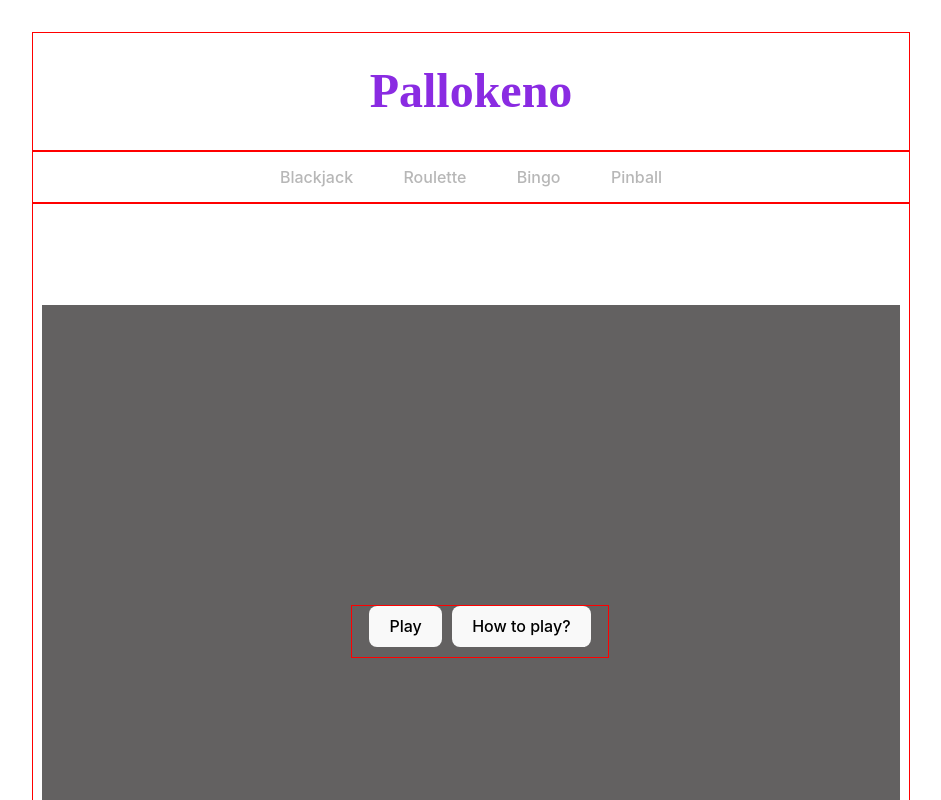
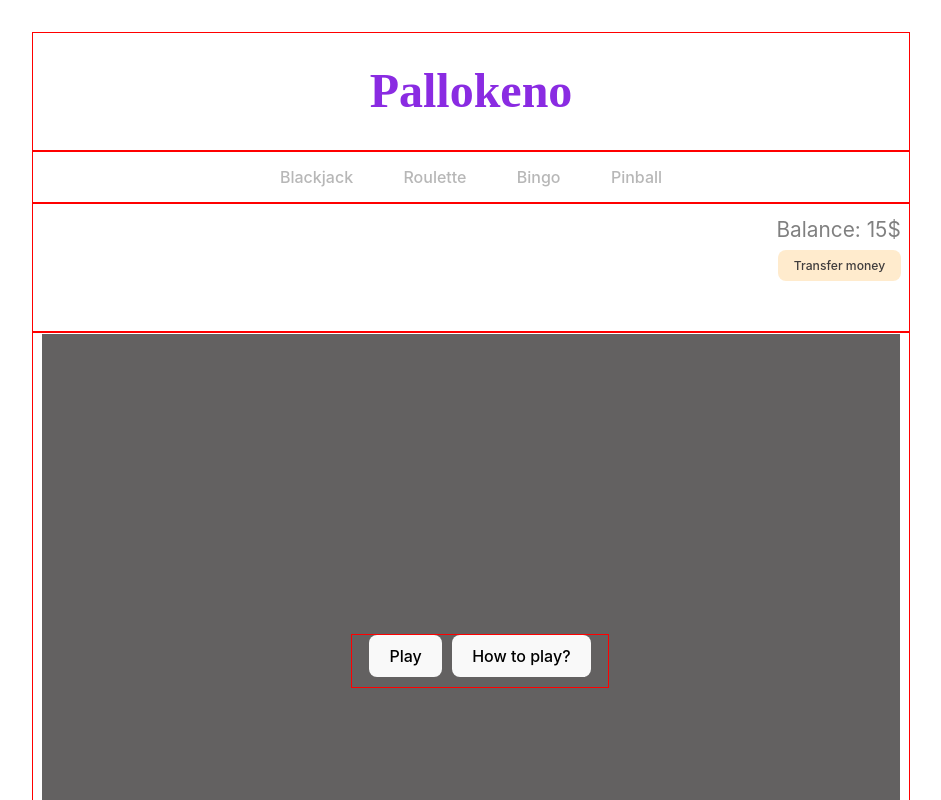
Before and after one commit to Lasis7/Gambling, a Svelte app: page / in a window 1280 px wide. Shown: the top 800 px of the page, without its empty margins (178-1119 px from the left). Built offline with nearby package versions, Linux system fonts and the light colour scheme.

Commit message:
added balance system

```diff
--- a/src/App.svelte
+++ b/src/App.svelte
@@ -31,6 +31,8 @@
   let numberDraw = false;
   let gameOver = false;
   let submits = 8;
+
+  let balance = 15;
 
   //numbers is for guessStore.js
   let numbers;
@@ -86,6 +88,7 @@
   //Start the game after paying
   const numberPrint = () => {
     numberDraw = true;
+    balance -= 3;
   };
 
   //What is visible after the game ends
@@ -145,6 +148,7 @@
     if (numbers.includes(randomNumber)) {
       winOrLost = 'You won a dollar';
       howMuchWon++;
+      balance++;
     } else {
       winOrLost = 'You won nothing';
     }
@@ -158,6 +162,13 @@
 <Heading heading="Pallokeno" />
 
 <Navbar />
+
+<div class="container">
+  <div class="money">Balance: {balance}$</div>
+  <div class="moreMoney">
+    <button class="moreMoneyButton">Transfer money</button>
+  </div>
+</div>
 
 <div class="container">
   <div class="view">
@@ -174,7 +185,7 @@
           <div class="modalClosed">
             <button on:click={numberPrint}
               >Start
-              <p class="cost">$4</p></button
+              <p class="cost">$3</p></button
             >
             <button on:click={cancelApp}>Cancel</button>
           </div>
@@ -216,7 +227,6 @@
 <style>
   .view {
     border: solid 1px white;
-    margin-top: 100px;
     background-color: rgb(99, 97, 97);
     display: flex;
     justify-content: center;
@@ -258,4 +268,35 @@
   button:hover {
     color: aqua;
   }
+
+  .money {
+    display: flex;
+    justify-content: right;
+    align-content: flex-start;
+    font-size: 1.3rem;
+    margin-top: 10px;
+    margin-bottom: 5px;
+    color: gray;
+  }
+
+  .moreMoney {
+    display: flex;
+    justify-content: right;
+    align-content: flex-start;
+    margin-top: 0;
+  }
+
+  .moreMoneyButton {
+    display: flex;
+    font-size: 1.3rem;
+    margin-bottom: 50px;
+    color: rgb(64, 61, 61);
+    background-color: blanchedalmond;
+    margin-top: 0;
+    font-size: 0.76rem;
+  }
+
+  button:hover {
+    color: rgb(103, 98, 98);
+  }
 </style>
```
